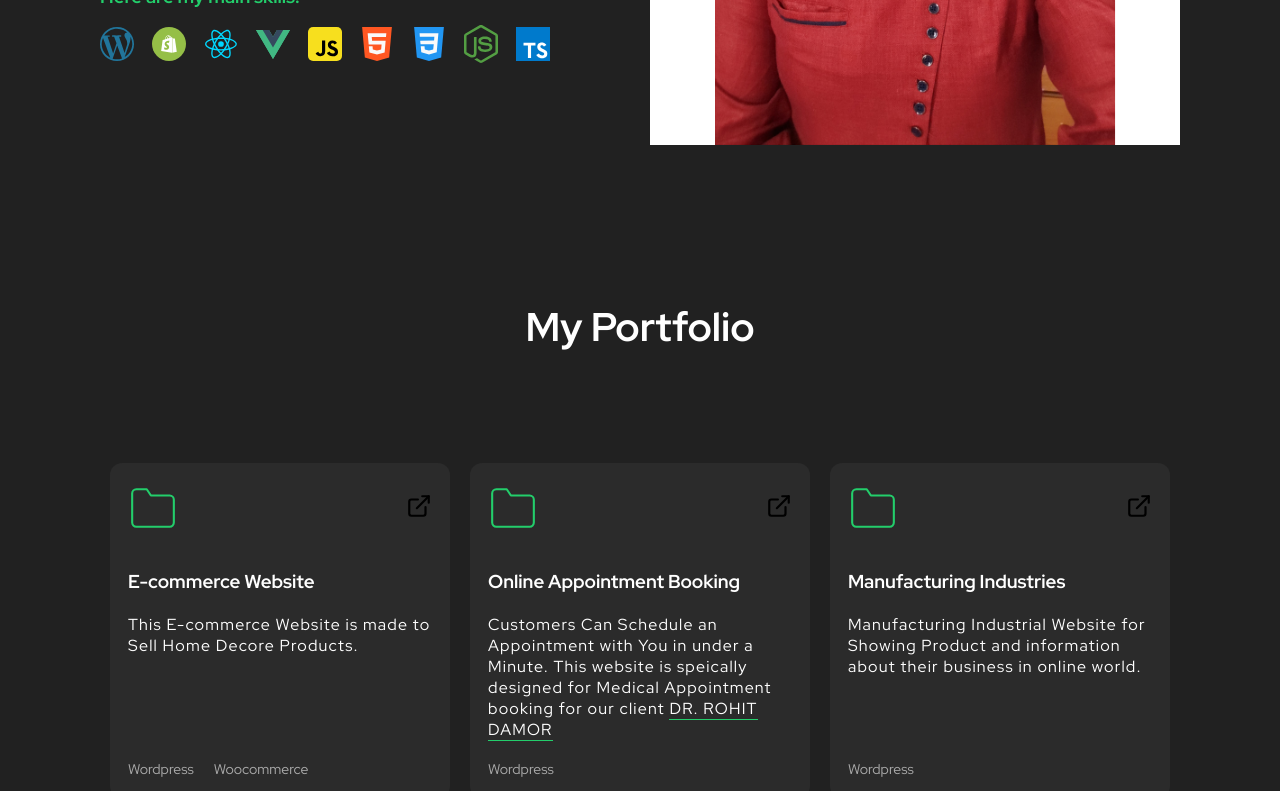
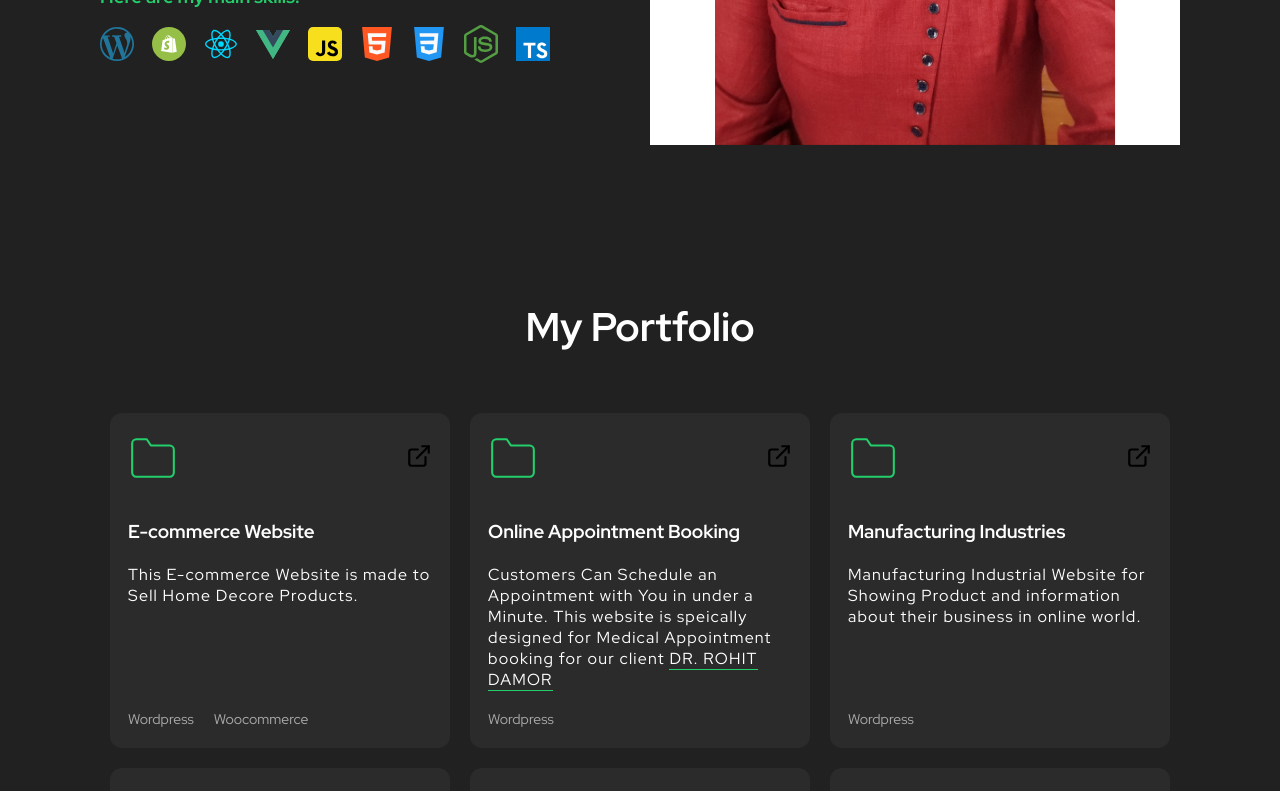
Before and after one commit to CodeVinayak/Portfolio-v2, a React (Create React App) app: page / in a window 1280 px wide. Shown: the part 1116-1907 px from the top of the page. Built offline with nearby package versions, Linux system fonts and the light colour scheme.

Commit message:
Update styles.ts

```diff
--- a/src/components/Portfolio/styles.ts
+++ b/src/components/Portfolio/styles.ts
@@ -7,7 +7,7 @@ export const Container = styled.section`
   h2{
     text-align: center;
     font-size: 4rem;
-    margin-bottom: 10rem;
+    margin-bottom: 5rem;
   }
 
   .projects{
```
